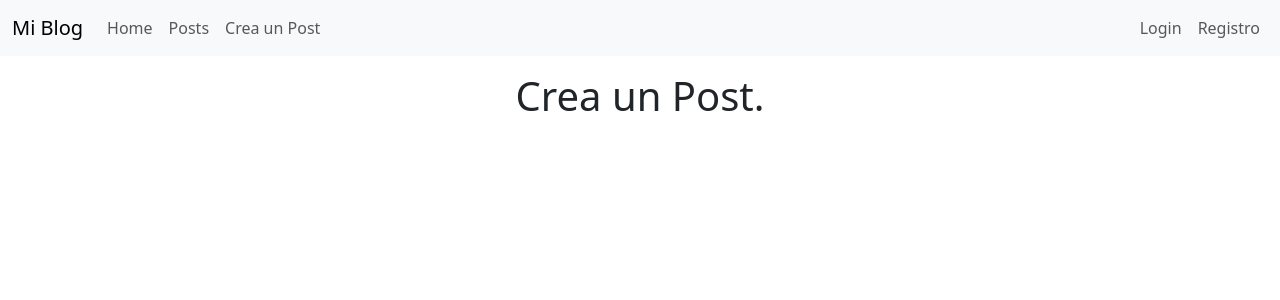
After one commit to NelsonRamirezC/m7_blog, a Django app: page /blog/post/add/ in a window 1280 px wide. The commit adds this page. Shown: the top 300 px of the page. Run offline with Django 5.2, Linux system fonts and the light colour scheme.

Commit message:
Se modifica vista de registro de usuarios, agregado a los nuevos usuarios a un grupo por defecto, se crea template, url y vista para crear nuevos posts

```diff
--- a/blog/urls.py
+++ b/blog/urls.py
@@ -4,4 +4,5 @@ from . import views
 
 urlpatterns = [
     path('', views.posts, name="posts"),
+    path('post/add/', views.crear_post, name="crear_post"),
 ]
--- a/blog/views.py
+++ b/blog/views.py
@@ -9,3 +9,9 @@ def posts(request):
     posts = Post.objects.all().order_by("-id")
     contexto["posts"] = posts
     return render(request, 'blog/posts.html', contexto)
+
+
+def crear_post(request):
+    contexto = {}
+
+    return render(request, 'blog/crear_post.html', contexto)
--- /dev/null
+++ b/templates/blog/crear_post.html
@@ -0,0 +1,14 @@
+{% extends "layouts/base.html" %}
+
+
+{% block contenido %}
+
+<header>
+    <h1 class="text-center py-3">Crea un Post.</h1>
+</header>
+
+<main class="container">
+
+</main>
+
+{% endblock contenido %}
--- a/templates/partials/navbar.html
+++ b/templates/partials/navbar.html
@@ -9,6 +9,7 @@
             <div class="d-flex flex-column flex-lg-row">
               <a class="nav-link" href="">Home</a>
               <a class="nav-link" href="{% url "posts" %}">Posts</a>
+              <a class="nav-link" href="{% url "crear_post" %}">Crea un Post</a>
             </div>
             <div class="d-flex flex-column flex-lg-row">
               {% if not user.is_authenticated %}
```
Also changed, not shown: usuarios/views.py (+8 -3 lines), db.sqlite3, readme.md (added).
